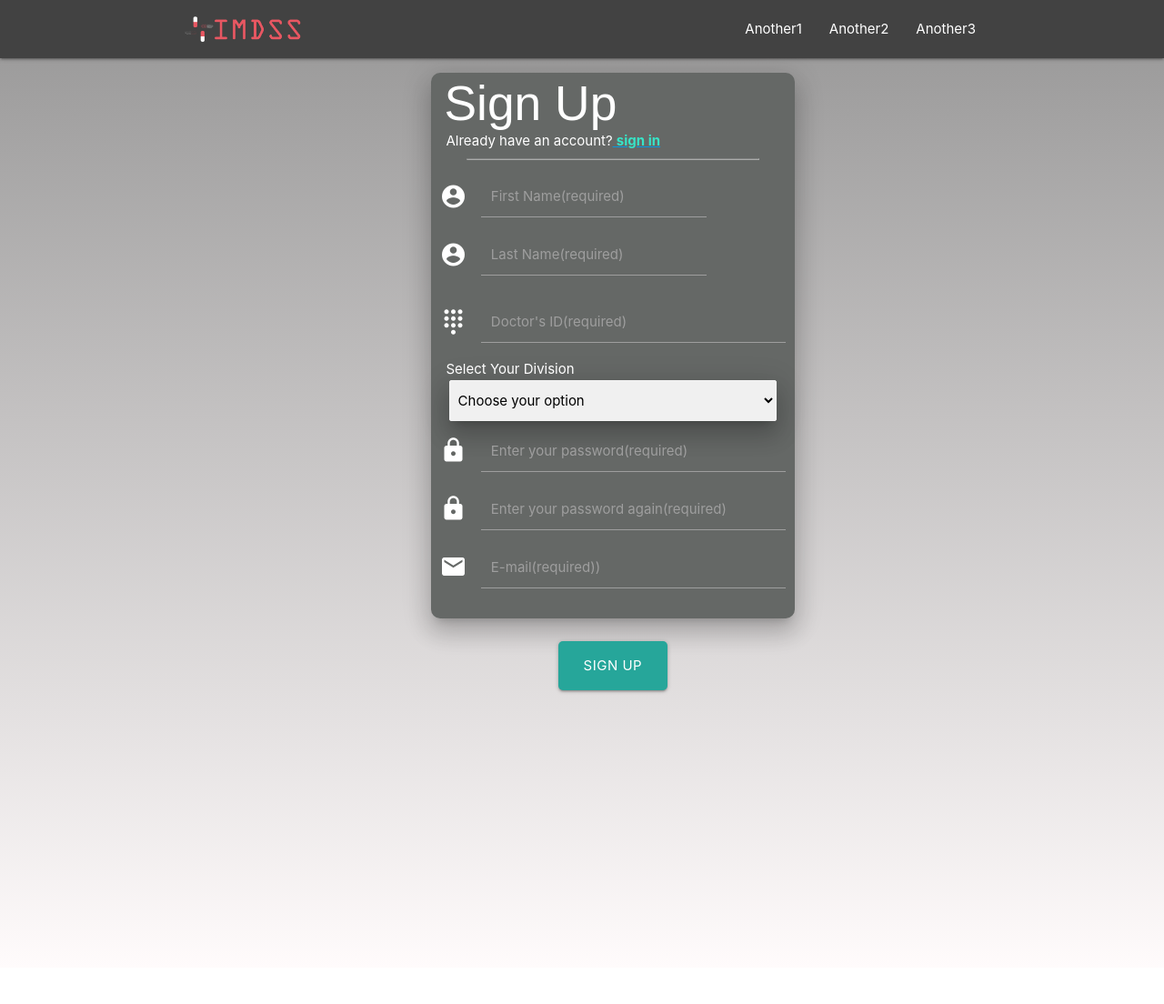
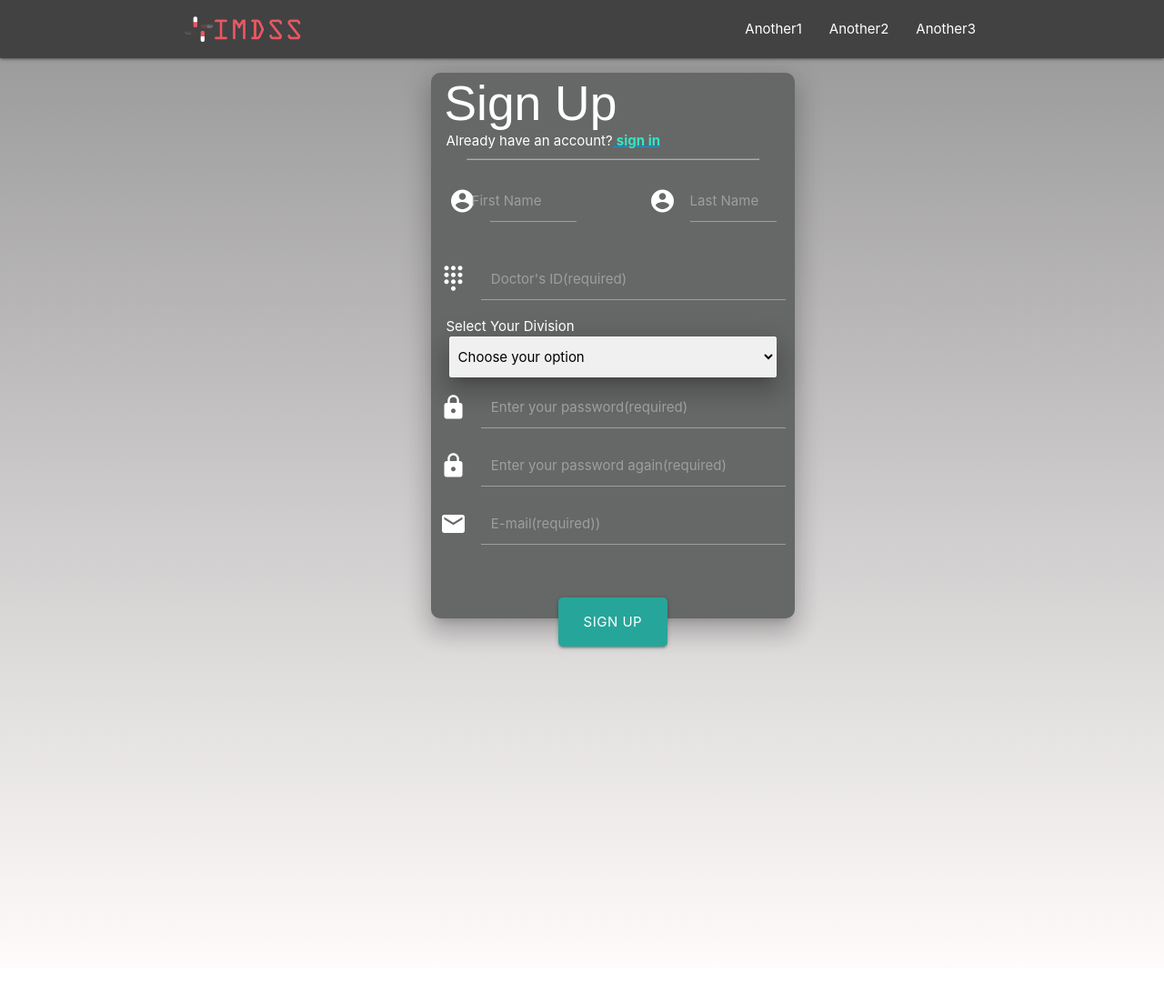
Before and after one commit to CCU-KLDP/IMDSS, a Django app: page /register/ in a window 1280 px wide. Shown: the top 1104 px of the page at 91% size. Run offline with Django 3.2, Linux system fonts and the light colour scheme; some libraries are stand-ins or nearby versions.

Commit message:
small change

```diff
--- a/IMDSS/static/css/register/register.css
+++ b/IMDSS/static/css/register/register.css
@@ -101,3 +101,15 @@ input:required:hover {
     display: inline-block;
 
 }
+
+.name_group_first_name {
+    float: left;
+    width: 40%;
+    padding-left: 5%;
+}
+
+.name_group_last_name {
+    float: right;
+    width: 40%;
+    padding-right: 5%;
+}
--- a/IMDSS/templates/register/register.html
+++ b/IMDSS/templates/register/register.html
@@ -47,17 +47,17 @@
                 <div class="name_group">
 
                     <!--first name-->
-                    <div class="input-field col s6" style="margin: 10px;">
+                    <div class="input-field name_group_first_name">
                         <i class="material-icons prefix">account_circle</i>
                         <input id="icon_prefix" type="text" class="validate" required>
-                        <label for="icon_prefix">First Name(required)</label>
+                        <label for="icon_prefix">First Name</label>
 
                     </div>
                     <!--second name-->
-                    <div class="input-field col s6" style="margin: 10px;">
+                    <div class="input-field name_group_last_name">
                         <i class="material-icons prefix">account_circle</i>
                         <input id="icon_prefix" type="text" class="validate" required>
-                        <label for="icon_prefix">Last Name(required)</label>
+                        <label for="icon_prefix">Last Name</label>
                     </div>
                 </div>
                     <div class="input-field col s6" style="margin: 10px;">
```
